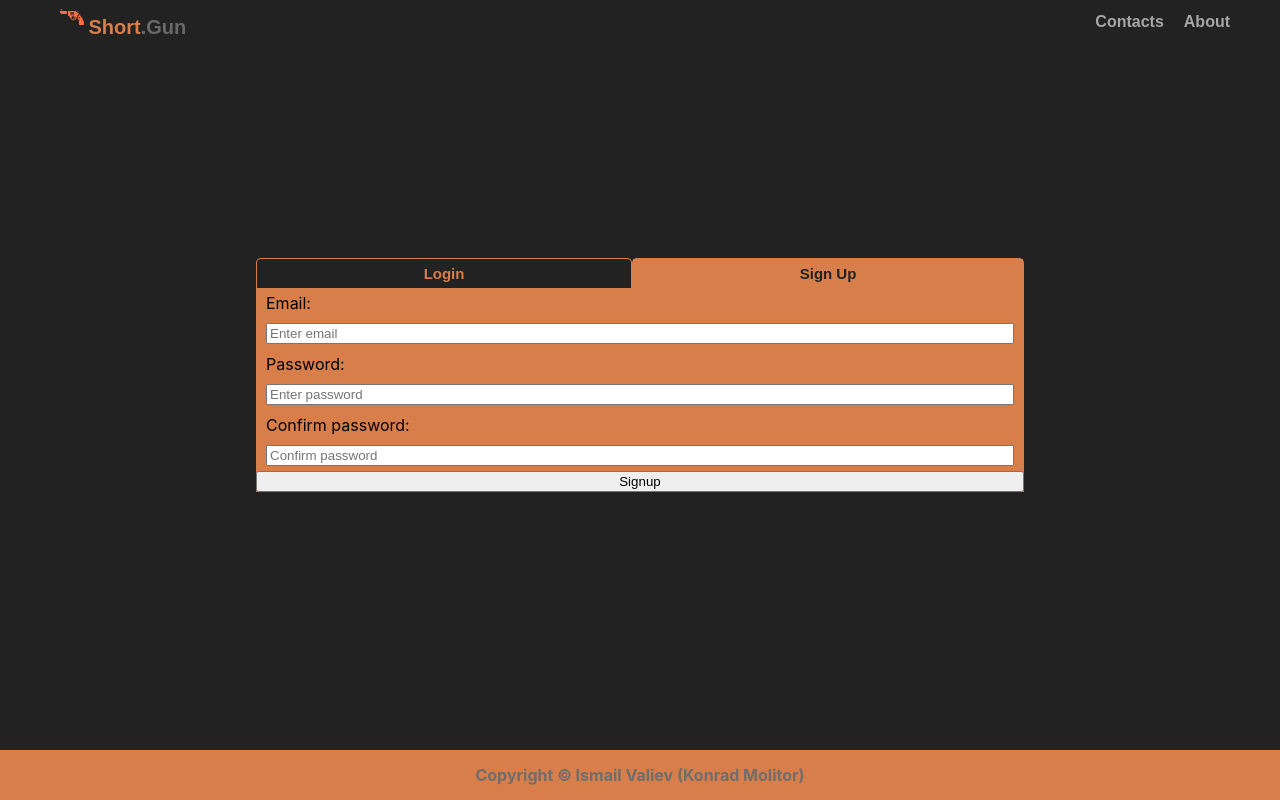
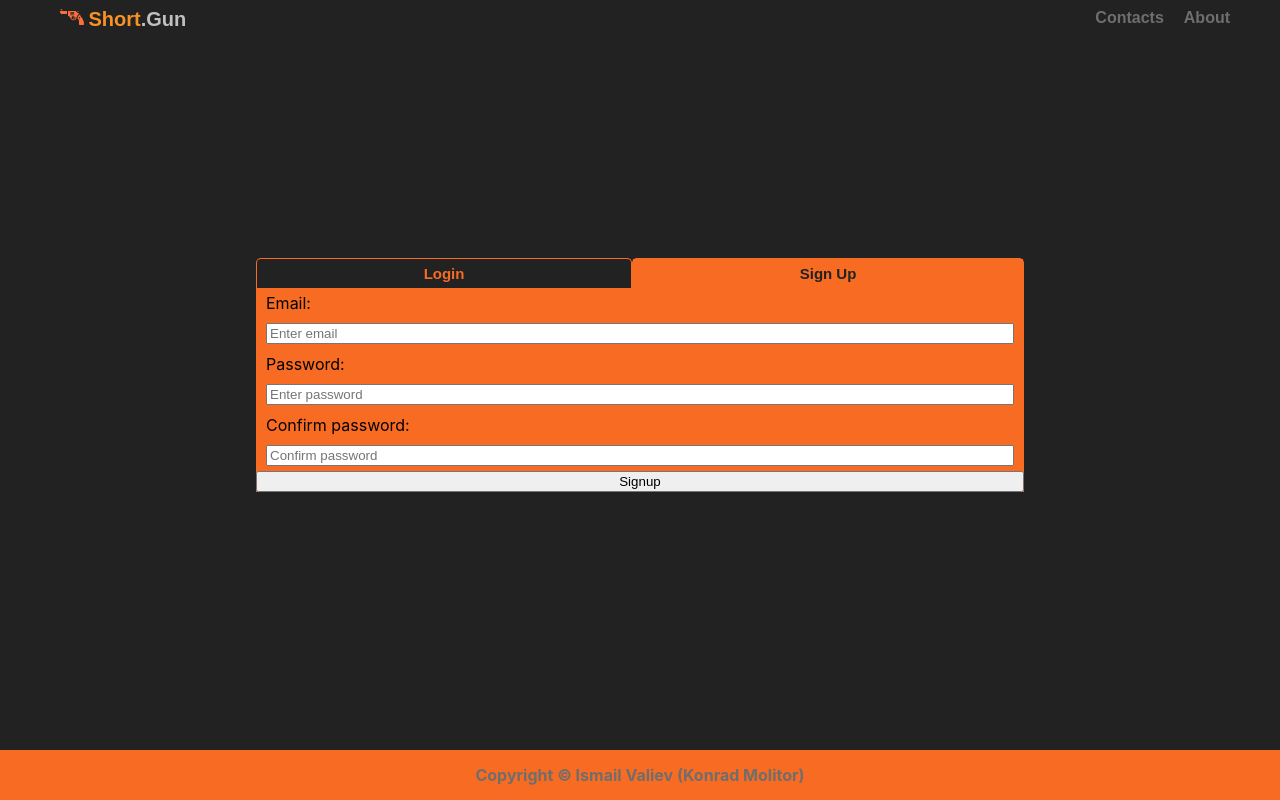
Before and after one commit to konrad-molitor/shortgun-web-front, a React (Create React App) app: page / in a window 1280 px wide. Built offline with nearby package versions, Linux system fonts and the light colour scheme.

Commit message:
introduced global theme

```diff
--- a/src/components/Footer.tsx
+++ b/src/components/Footer.tsx
@@ -3,9 +3,9 @@ import React from 'react';
 
 const StyledFooter = styled.div`
     width: 100%;
-    background: #D87E4A;
+    background: ${props => props.theme.textOrange};
     height: 50px;
-    color: #6f6e6c;
+    color: ${props => props.theme.textRegular};
     text-align: center;
     line-height: 50px;
     padding: 0;
--- a/src/elements/Navbar.tsx
+++ b/src/elements/Navbar.tsx
@@ -9,8 +9,8 @@ export interface NavbarProps {
 };
 
 const StyledNav = styled.nav`
-    background: #222222;
-    color: #6f6e6c;
+    background: ${props => props.theme.colorDarkBackground};
+    color: ${props => props.theme.textRegular};
     font-family: sans-serif;
     padding: 5px 20px;
     font-size: 16px;
@@ -38,16 +38,16 @@ const StyledMenu = styled.ul`
 
 const StyledLink = styled(Link)`
     text-decoration: none;
-    color: #a6a6a6;
+    color: ${props => props.theme.textRegular};
 `;
 
 const StyledTextAccent = styled('span')`
-    color: #D87E4A;
+    color: ${props => props.theme.colorOrangeAccent};
     font-size: 20px;
 `;
 
 const StyledTextDark = styled('span')`
-    color: #696969;
+    color: ${props => props.theme.textGray};
     font-size: 20px;
 `;
 
@@ -71,7 +71,7 @@ const StyledItem = styled.li<StyledItemProps>`
 
     > a:hover {
         text-decoration: none;
-        color: #f9a427;
+        color: ${props => props.theme.colorOrangeLight};
     }
 `;
 
@@ -91,7 +91,7 @@ const StyledLogo = styled('li')`
         text-decoration: none;
     }
     a > img {
-        padding-bottom: 5px;
+       vertical-align: text-bottom;
     }
     &:hover {
         a > img {
@@ -111,9 +111,9 @@ interface StyledLogoutButtonProps {
 }
 
 const StyledLogoutButton = styled.button<StyledLogoutButtonProps>`
-    background: #D87E4A;
+    background: ${props => props.theme.colorOrangeAccent};
     border: 0;
-    color: #222222;
+    color: ${props => props.theme.colorDarkBackground};
     border-radius: 5px;
     display: ${props => props.logged ? "block" : "none"};
     @media only screen and (max-width: 768px) {
@@ -125,7 +125,7 @@ const StyledMenuToggleButton = styled('button')`
     background: none;
     border: 0;
     > svg {
-        fill: #D87E4A;
+        fill: ${props => props.theme.colorOrangeAccent};
     }
     &:focus {
         outline: none;
--- a/src/elements/Tabs.tsx
+++ b/src/elements/Tabs.tsx
@@ -53,7 +53,7 @@ const StyledTab = styled.li`
     padding: 0;
     border-width: 1px 1px 0px 1px;
     border-style: solid;
-    border-color: #D87E4A;
+    border-color: ${props => props.theme.textOrange};
     border-top-right-radius: 5px;
     border-top-left-radius: 5px;
     > button {
@@ -61,7 +61,7 @@ const StyledTab = styled.li`
         background: none;
         border: none;
         height: 100%;
-        color: #D87E4A;
+        color: ${props => props.theme.textOrange};
         font-size: 15px;
         font-weight: bold;
 
@@ -73,13 +73,13 @@ const StyledTab = styled.li`
 
 const StyledActiveTab = styled(StyledTab)`
     > button {
-        background: #D87E4A;
-        color: #222222;
+        background: ${props => props.theme.textOrange};
+        color: ${props => props.theme.colorDarkBackground};
     }
 `;
 
 const StyledTabPane = styled.div`
-    background: #D87E4A;
+    background: ${props => props.theme.textOrange};
 `;
 
 class Tabs extends Component<TabsComponentProps, TabsComponentState> {
--- a/src/index.tsx
+++ b/src/index.tsx
@@ -3,13 +3,17 @@ import ReactDOM from 'react-dom';
 import App from './App';
 import { BrowserRouter } from 'react-router-dom';
 import GlobalStyles from './globalStyles';
+import { ThemeProvider } from 'styled-components';
+import theme from './theme';
 
 ReactDOM.render(
   (
-    <BrowserRouter>
-      <GlobalStyles />
-      <App />
-    </BrowserRouter>
+    <ThemeProvider theme={theme}>
+      <BrowserRouter>
+        <GlobalStyles />
+        <App />
+      </BrowserRouter>
+    </ThemeProvider>
   )
 , document.getElementById('root'));
 
--- /dev/null
+++ b/src/theme.ts
@@ -0,0 +1,10 @@
+const theme = {
+    textRegular: "#6f6e6c",
+    textOrange: "#F86B23",
+    textGray: "#c0c0c0",
+    colorOrangeAccent: "#f89224",
+    colorOrangeLight: "#f9a427",
+    colorDarkBackground: "#222222"
+}
+
+export default theme;
```
